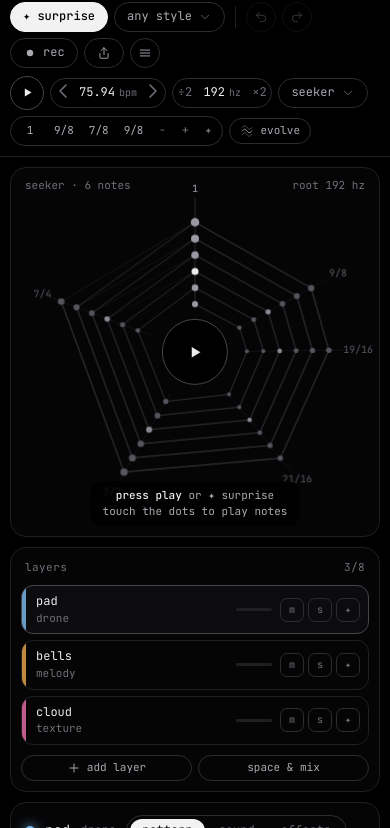
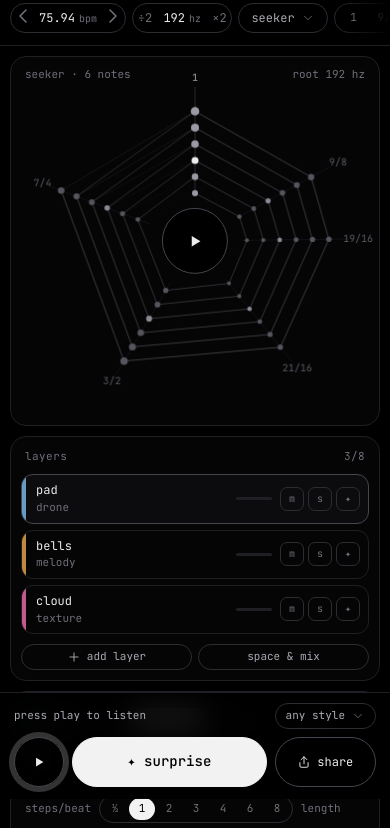
Before and after one commit to TheSeekerGame/seeker-audio, a website with bundled scripts: page index.html in a window 390 px wide. Shown: the part 45-873 px from the top of the page. Built offline with nearby package versions, Linux system fonts and the light colour scheme.

Commit message:
Lead with play, surprise, and share; post to X with the link on its own line
Play, surprise (with its style), and share form the hero at the top of the
page, and a dock at the bottom of phone screens. The next step on that path
is invited with a slow ring and a short caption, and surprise starts playback.
The X post reads "made with @TheSeekerGame 👁️" with the song's link below.

```diff
--- a/css/app.css
+++ b/css/app.css
@@ -76,11 +76,13 @@ button {
 
 /* ---------- top bar ---------- */
 
-/* Song identity and actions on top, the transport beneath; one row on wide screens. */
+/* Song identity, the main path (the hero), and utilities on top; the song's
+   settings beneath. Narrower screens give the hero a row of its own, and
+   phones dock it at the bottom of the screen. */
 .top {
 	display: grid;
-	grid-template-columns: 1fr auto;
-	grid-template-areas: 'identity actions' 'transport transport';
+	grid-template-columns: 1fr auto 1fr;
+	grid-template-areas: 'identity hero utility' 'transport transport transport';
 	align-items: center;
 	gap: 10px 14px;
 	padding: 10px 14px;
@@ -89,7 +91,7 @@ button {
 
 .top-identity,
 .top-transport,
-.top-actions {
+.top-utility {
 	display: flex;
 	align-items: center;
 	gap: 6px;
@@ -103,21 +105,97 @@ button {
 .top-transport {
 	grid-area: transport;
 	flex-wrap: wrap;
-}
-
-.top-actions {
-	grid-area: actions;
+	justify-content: center;
+}
+
+.top-utility {
+	grid-area: utility;
 	justify-content: flex-end;
 }
 
-@media (min-width: 1560px) {
+@media (max-width: 1100px) {
 	.top {
-		grid-template-columns: auto 1fr auto;
-		grid-template-areas: 'identity transport actions';
-	}
-
-	.top-transport {
+		grid-template-columns: 1fr auto;
+		grid-template-areas: 'identity utility' 'hero hero' 'transport transport';
+	}
+
+	.hero {
 		justify-content: center;
+	}
+}
+
+/* ---------- the main path: play, surprise, share ---------- */
+
+.hero {
+	grid-area: hero;
+	display: flex;
+	align-items: center;
+	gap: 8px;
+}
+
+.hero .play-btn {
+	position: relative;
+	width: 40px;
+	height: 40px;
+}
+
+.hero .play-btn svg {
+	width: 14px;
+	height: 14px;
+}
+
+/* While playing, stop stays quiet so ✦ surprise is the one bright button. */
+.hero .play-btn.on {
+	background: none;
+	color: var(--text);
+	border-color: var(--text-2);
+}
+
+.hero .btn {
+	position: relative;
+	height: 40px;
+}
+
+.hero .surprise {
+	padding: 0 22px;
+	font-size: 13px;
+}
+
+.hero .share {
+	padding: 0 18px;
+	color: var(--text);
+	border-color: var(--line-3);
+}
+
+.hero-caption {
+	display: none;
+}
+
+/* The next step on the main path breathes: a ring swells out and fades. */
+.invite::after {
+	content: '';
+	position: absolute;
+	inset: -1px;
+	border-radius: inherit;
+	pointer-events: none;
+	animation: invite 2.4s var(--ease) infinite;
+}
+
+@keyframes invite {
+	0% {
+		box-shadow: 0 0 0 0 #ffffff59;
+	}
+
+	70%,
+	100% {
+		box-shadow: 0 0 0 12px #ffffff00;
+	}
+}
+
+/* One play button invites at a time: the spiral's on larger screens. */
+@media (min-width: 641px) {
+	.hero .play-btn.invite::after {
+		display: none;
 	}
 }
 
@@ -187,12 +265,6 @@ button {
 	flex: 1;
 }
 
-.divider {
-	width: 1px;
-	height: 22px;
-	background: var(--line);
-	margin: 0 4px;
-}
 
 /* ---------- buttons ---------- */
 
@@ -1226,28 +1298,20 @@ a.btn {
 	font-size: 11px;
 }
 
-/* First-visit welcome */
-
-.welcome {
+/* The next step on the main path, under the spiral. */
+
+.field .caption {
 	position: absolute;
 	left: 50%;
-	bottom: 10px;
+	bottom: 12px;
 	transform: translateX(-50%);
-	text-align: center;
 	color: var(--text-2);
 	font-size: 11px;
-	line-height: 1.5;
-	padding: 6px 12px;
-	border-radius: 10px;
+	padding: 5px 12px;
+	border-radius: 999px;
 	background: #000c;
 	pointer-events: none;
 	white-space: nowrap;
-	animation: fade 1.2s;
-}
-
-.welcome b {
-	color: var(--text);
-	font-weight: 500;
 }
 
 /* ---------- small screens ---------- */
@@ -1285,18 +1349,101 @@ a.btn {
 
 @media (max-width: 640px) {
 	.top {
+		grid-template-columns: 1fr auto;
+		grid-template-areas: 'identity utility' 'transport transport';
 		gap: 8px;
 		padding: 10px;
 	}
 
-	.top {
-		grid-template-columns: 1fr;
-		grid-template-areas: 'identity' 'actions' 'transport';
-	}
-
-	.top-actions {
+	/* The song's settings scroll sideways in one row. */
+	.top-transport {
+		flex-wrap: nowrap;
 		justify-content: flex-start;
-		flex-wrap: wrap;
+		overflow-x: auto;
+		scrollbar-width: none;
+		margin: 0 -10px;
+		padding: 0 10px 2px;
+	}
+
+	.top-transport::-webkit-scrollbar {
+		display: none;
+	}
+
+	/* The row fades at its right edge, so it reads as scrollable. */
+	.top-transport {
+		-webkit-mask-image: linear-gradient(to right, #000 85%, transparent);
+		mask-image: linear-gradient(to right, #000 85%, transparent);
+	}
+
+	.top-utility .rec {
+		width: 30px;
+		padding: 0;
+	}
+
+	.top-transport > * {
+		flex: none;
+	}
+
+	/* The main path docks at the bottom, under the thumb. */
+	.hero {
+		position: fixed;
+		left: 0;
+		right: 0;
+		bottom: 0;
+		z-index: 30;
+		display: grid;
+		grid-template-columns: auto 1fr auto;
+		grid-template-areas: 'caption caption style' 'play surprise share';
+		gap: 8px;
+		padding: 10px 14px calc(12px + env(safe-area-inset-bottom));
+		background: #000000e6;
+		-webkit-backdrop-filter: blur(14px);
+		backdrop-filter: blur(14px);
+		border-top: 1px solid var(--line);
+	}
+
+	.hero-caption {
+		display: block;
+		grid-area: caption;
+		min-width: 0;
+		overflow: hidden;
+		text-overflow: ellipsis;
+		white-space: nowrap;
+		color: var(--text-2);
+		font-size: 11px;
+	}
+
+	.hero .style {
+		grid-area: style;
+		height: 26px;
+		padding: 0 10px;
+		font-size: 11px;
+	}
+
+	.hero .play-btn {
+		grid-area: play;
+		width: 50px;
+		height: 50px;
+	}
+
+	.hero .surprise {
+		grid-area: surprise;
+		height: 50px;
+		font-size: 14px;
+	}
+
+	.hero .share {
+		grid-area: share;
+		height: 50px;
+	}
+
+	.field .caption,
+	.field .center.invite::after {
+		display: none;
+	}
+
+	.toast {
+		bottom: calc(124px + env(safe-area-inset-bottom));
 	}
 
 	.song-name {
@@ -1310,7 +1457,7 @@ a.btn {
 	}
 
 	.main {
-		padding: 10px;
+		padding: 10px 10px calc(126px + env(safe-area-inset-bottom));
 		gap: 10px;
 	}
 
@@ -1329,9 +1476,14 @@ a.btn {
 }
 
 @media (prefers-reduced-motion: reduce) {
-	* {
+	*,
+	*::after {
 		animation: none !important;
 		transition: none !important;
+	}
+
+	.invite::after {
+		box-shadow: 0 0 0 4px #ffffff33;
 	}
 }
 
--- a/js/app.js
+++ b/js/app.js
@@ -3,6 +3,7 @@
 
 import { AudioEngine } from './audio/engine.js';
 import { Balancer } from './audio/balance.js';
+import { Flow } from './flow.js';
 import { Recorder } from './audio/recorder.js';
 import { cleanComposition, clone, isDrums, MAX_LAYERS, newLayer, LAYER_COLORS } from './state.js';
 import { generateComposition, generatePattern, evolvePattern, randomParams, pickEngine, roleOctave, fitRegister, sidechainFor } from './generate.js';
@@ -30,6 +31,7 @@ export class App {
 		this.version = 0;
 		// Measures layers from the start, so the balance is ready before the first note.
 		this.balancer = new Balancer((trims) => this.audio.setTrims(trims));
+		this.flow = new Flow(this);
 		this.balancer.update(this.comp);
 		this.audio.on('tick', (tick) => this.onTick(tick));
 		this.audio.on('ready', () => {
@@ -121,6 +123,7 @@ export class App {
 		this.comp = cleanComposition(comp);
 		this.selected = this.comp.layers.length ? 0 : -1;
 		this.lastBar = -1;
+		this.flow.songChanged();
 		this.changed();
 	}
 
@@ -138,6 +141,7 @@ export class App {
 			this.audio.apply(this.comp);
 			this.audio.play();
 			this.lastBar = -1;
+			this.flow.played();
 		} else {
 			this.audio.stop();
 		}
@@ -160,9 +164,12 @@ export class App {
 
 	// --- Composition actions ---------------------------------------------------
 
+	// A whole new song, playing at once: a surprise should be heard.
 	surprise(style = this.style) {
 		const comp = generateComposition(undefined, style || null);
 		this.load(comp);
+		this.flow.surprised();
+		if (!this.audio.playing) this.togglePlay(true);
 	}
 
 	select(index) {
--- /dev/null
+++ b/js/flow.js
@@ -0,0 +1,70 @@
+// The path most people take through SEEKER: press play, press ✦ surprise
+// until a song feels right, then share it. Flow follows how far along the
+// listener is and names the next step, which the interface invites gently
+// with a slow ring on that step's button and a short caption. It never limits
+// what can be pressed.
+
+import { prefs, setPref } from './storage.js';
+
+// Seconds of listening to one song before sharing it is suggested.
+const DWELL_SECONDS = 20;
+
+export class Flow {
+	constructor(app) {
+		this.app = app;
+		this.hasPlayed = false;
+		this.surprises = 0;
+		this.hasShared = !!prefs().shared;
+		// Seconds of playback since the song last changed.
+		this.listened = 0;
+		this.shown = null;
+		setInterval(() => this.tick(), 1000);
+	}
+
+	played() {
+		this.hasPlayed = true;
+	}
+
+	songChanged() {
+		this.listened = 0;
+	}
+
+	surprised() {
+		this.surprises++;
+	}
+
+	shared() {
+		this.hasShared = true;
+		setPref('shared', true);
+	}
+
+	tick() {
+		if (this.app.audio.playing) this.listened++;
+		// Redraw only when the invitation changes.
+		const shown = `${this.step}|${this.caption}`;
+		if (shown !== this.shown) {
+			this.shown = shown;
+			this.app.notify();
+		}
+	}
+
+	// 'play', 'surprise', 'share', or null when there is nothing to suggest.
+	get step() {
+		if (!this.app.audio.playing) return this.hasPlayed ? null : 'play';
+		if (this.hasShared) return null;
+		return this.listened >= DWELL_SECONDS ? 'share' : 'surprise';
+	}
+
+	get caption() {
+		switch (this.step) {
+			case 'play':
+				return 'press play to listen';
+			case 'surprise':
+				return this.surprises ? 'not quite? ✦ surprise again' : '✦ surprise makes a new song';
+			case 'share':
+				return 'like this one? share it';
+			default:
+				return this.app.audio.playing ? 'touch the dots to play along' : 'press play to listen';
+		}
+	}
+}
--- a/js/main.js
+++ b/js/main.js
@@ -9,7 +9,7 @@ import { Editor } from './ui/editor.js';
 import { h, toast } from './ui/dom.js';
 import { generateComposition } from './generate.js';
 import { decode, payloadFromHash } from './share.js';
-import { loadCurrent, prefs, setPref } from './storage.js';
+import { loadCurrent } from './storage.js';
 
 // A calm first song: a pad drone, bells, and a grain cloud in the Seeker mood.
 const FIRST_SONG = { seed: 595403, style: 'ambient' };
@@ -118,8 +118,6 @@ async function boot() {
 		// From here on the song lives in this browser; a reload keeps your edits.
 		history.replaceState(null, '', location.pathname + location.search);
 	}
-	if (!prefs().welcomed || from === 'new') field.showWelcome();
-	setPref('welcomed', true);
 
 	// Audio can only start inside a user gesture; prepare it on the first touch.
 	const warm = () => app.ensureAudio().catch(() => {});
--- a/js/share.js
+++ b/js/share.js
@@ -279,8 +279,8 @@ export function payloadFromHash(hash = location.hash) {
 	return match ? match[1] : null;
 }
 
-// The post text is only the credit; X adds the song's link after it.
+// The post is the credit, with the song's link on a line of its own.
 export function xIntentUrl(url) {
-	const text = 'made with @TheSeekerGame';
-	return `https://x.com/intent/post?text=${encodeURIComponent(text)}&url=${encodeURIComponent(url)}`;
+	const text = `made with @TheSeekerGame 👁️\n${url}`;
+	return `https://x.com/intent/post?text=${encodeURIComponent(text)}`;
 }
--- a/js/ui/field.js
+++ b/js/ui/field.js
@@ -17,8 +17,9 @@ export class Field {
 		this.center = h('button', { class: 'center', 'aria-label': 'play', title: 'play / stop (space)' }, svg(ICONS.play));
 		this.leftLabel = h('div', { class: 'corner left' });
 		this.rightLabel = h('div', { class: 'corner right' });
-		this.welcome = h('div', { class: 'welcome' }, h('b', {}, 'press play'), ' or ✦ surprise', h('br'), 'touch the dots to play notes');
-		this.el = h('div', { class: 'panel field' }, this.canvas, this.leftLabel, this.rightLabel, this.center);
+		// The next step on the main path (the phone dock says it instead).
+		this.caption = h('div', { class: 'caption', 'aria-hidden': 'true' });
+		this.el = h('div', { class: 'panel field' }, this.canvas, this.leftLabel, this.rightLabel, this.center, this.caption);
 		this.nodes = [];
 		this.flashes = [];
 		this.pulses = [];
@@ -26,10 +27,7 @@ export class Field {
 		this.hover = null;
 		this.layoutKey = '';
 		this.static = document.createElement('canvas');
-		this.center.addEventListener('click', () => {
-			this.dismissWelcome();
-			app.togglePlay();
-		});
+		this.center.addEventListener('click', () => app.togglePlay());
 		this.bindPointer();
 		new ResizeObserver(() => this.layout(true)).observe(this.el);
 		app.subscribe(() => this.update());
@@ -47,19 +45,13 @@ export class Field {
 		requestAnimationFrame(this.frame);
 	}
 
-	showWelcome() {
-		this.el.append(this.welcome);
-	}
-
-	dismissWelcome() {
-		this.welcome.remove();
-	}
-
 	update() {
 		const playing = this.app.audio.playing;
 		this.center.classList.toggle('on', playing);
 		this.center.replaceChildren(svg(playing ? ICONS.stop : ICONS.play));
 		this.center.setAttribute('aria-label', playing ? 'stop' : 'play');
+		this.center.classList.toggle('invite', this.app.flow.step === 'play');
+		if (this.caption.textContent !== this.app.flow.caption) this.caption.textContent = this.app.flow.caption;
 		const comp = this.app.comp;
 		const mood = moodFor(comp.palette);
 		this.leftLabel.textContent = `${mood ? mood.name : 'custom'} · ${comp.palette.length} notes`;
@@ -203,7 +195,6 @@ export class Field {
 			this.held.delete(event.pointerId);
 		};
 		canvas.addEventListener('pointerdown', (event) => {
-			this.dismissWelcome();
 			canvas.setPointerCapture(event.pointerId);
 			const [x, y] = point(event);
 			press(event, this.nodeAt(x, y));
--- a/js/ui/top.js
+++ b/js/ui/top.js
@@ -1,5 +1,7 @@
-// The top bar: song name, transport, tempo, root, mood, harmony, and the
-// song-level actions (surprise, undo, record, share, library).
+// The top bar: song name, the main path (play, ✦ surprise and its style,
+// share), undo, record, the library menu, and the song's tempo, root, mood,
+// and harmony. On phones the main path becomes a dock at the bottom of the
+// screen, under the thumb.
 
 import { h, iconEl, svg, ICONS, popover, closePopover, modal, toast } from './dom.js';
 import { TEMPOS, tempoIndex, tempoLabel, rootHz, ROOT_OCTAVES, indexRatio, ratioLabel } from '../tuning.js';
@@ -42,20 +44,24 @@ export class Top {
 		this.root = this.makeRoot();
 		this.mood = h('button', { class: 'btn select', title: 'mood: which harmonics the song uses', onclick: () => this.openMood() });
 		this.harmony = h('div', { class: 'harmony', title: 'harmony: each bar shifts the following layers along the palette' });
-		this.surprise = h('button', { class: 'btn primary', title: 'a whole new song', onclick: () => app.surprise() }, '✦ surprise');
-		this.style = h('button', { class: 'btn select', title: 'style for surprises', onclick: () => this.openStyle() });
+		this.surprise = h('button', { class: 'btn primary surprise', title: 'a whole new song', onclick: () => app.surprise() }, '✦ surprise');
+		this.style = h('button', { class: 'btn select style', title: 'style for surprises', onclick: () => this.openStyle() });
 		this.undo = h('button', { class: 'btn icon', title: 'undo (⌘Z)', 'aria-label': 'undo', onclick: () => app.undo() }, iconEl('undo'));
 		this.redo = h('button', { class: 'btn icon', title: 'redo (⇧⌘Z)', 'aria-label': 'redo', onclick: () => app.redo() }, iconEl('redo'));
-		this.rec = h('button', { class: 'btn rec', title: 'record what you hear to a WAV file', onclick: () => this.toggleRecord() }, iconEl('rec'), h('span', {}, 'rec'));
-		this.share = h('button', { class: 'btn', title: 'share a link to this song', onclick: () => this.openShare() }, iconEl('share'), h('span', { class: 'wide' }, 'share'));
+		this.rec = h('button', { class: 'btn rec', title: 'record what you hear to a WAV file', onclick: () => this.toggleRecord() }, iconEl('rec'), h('span', { class: 'wide' }, 'rec'));
+		this.share = h('button', { class: 'btn share', title: 'share a link to this song', onclick: () => this.openShare() }, iconEl('share'), h('span', {}, 'share'));
+		// The next step on the main path, said in a few words (shown in the phone dock).
+		this.caption = h('div', { class: 'hero-caption', 'aria-live': 'polite' });
+		this.hero = h('div', { class: 'hero' }, this.play, this.surprise, this.style, this.share, this.caption);
 		this.menu = h('button', { class: 'btn icon', title: 'songs and help', 'aria-label': 'menu', onclick: () => this.openMenu() }, iconEl('menu'));
 		this.meter = h('div', { class: 'out-meter', title: 'output level' }, h('i'), h('i'));
 		this.el = h(
 			'header',
 			{ class: 'top' },
 			h('div', { class: 'top-identity' }, h('div', { class: 'brand', title: 'every note is a harmonic of 48 Hz' }, h('b', {}, 'SEEKER'), h('small', {}, '48 hz')), this.name),
-			h('div', { class: 'top-transport' }, this.play, this.tempo, this.root, this.mood, this.harmony, this.evolve, this.meter),
-			h('div', { class: 'top-actions' }, this.surprise, this.style, h('div', { class: 'divider' }), this.undo, this.redo, this.rec, this.share, this.menu),
+			this.hero,
+			h('div', { class: 'top-utility' }, this.undo, this.redo, this.rec, this.menu),
+			h('div', { class: 'top-transport' }, this.tempo, this.root, this.mood, this.harmony, this.evolve, this.meter),
 		);
 		app.audio.on('meter', (m) => this.showMeter(m));
 		this.harmonyKey = '';
@@ -89,6 +95,11 @@ export class Top {
 		this.style.querySelector('svg').classList.add('caret');
 		this.undo.disabled = !this.app.history.length;
 		this.redo.disabled = !this.app.future.length;
+		const { step, caption } = this.app.flow;
+		this.play.classList.toggle('invite', step === 'play');
+		this.surprise.classList.toggle('invite', step === 'surprise');
+		this.share.classList.toggle('invite', step === 'share');
+		if (this.caption.textContent !== caption) this.caption.textContent = caption;
 		this.renderHarmony();
 	}
 
@@ -326,6 +337,8 @@ export class Top {
 
 	async openShare() {
 		const app = this.app;
+		app.flow.shared();
+		app.notify();
 		const url = songUrl(await encode(app.comp));
 		const copy = async () => {
 			try {
```
Also changed, not shown: README.md.
